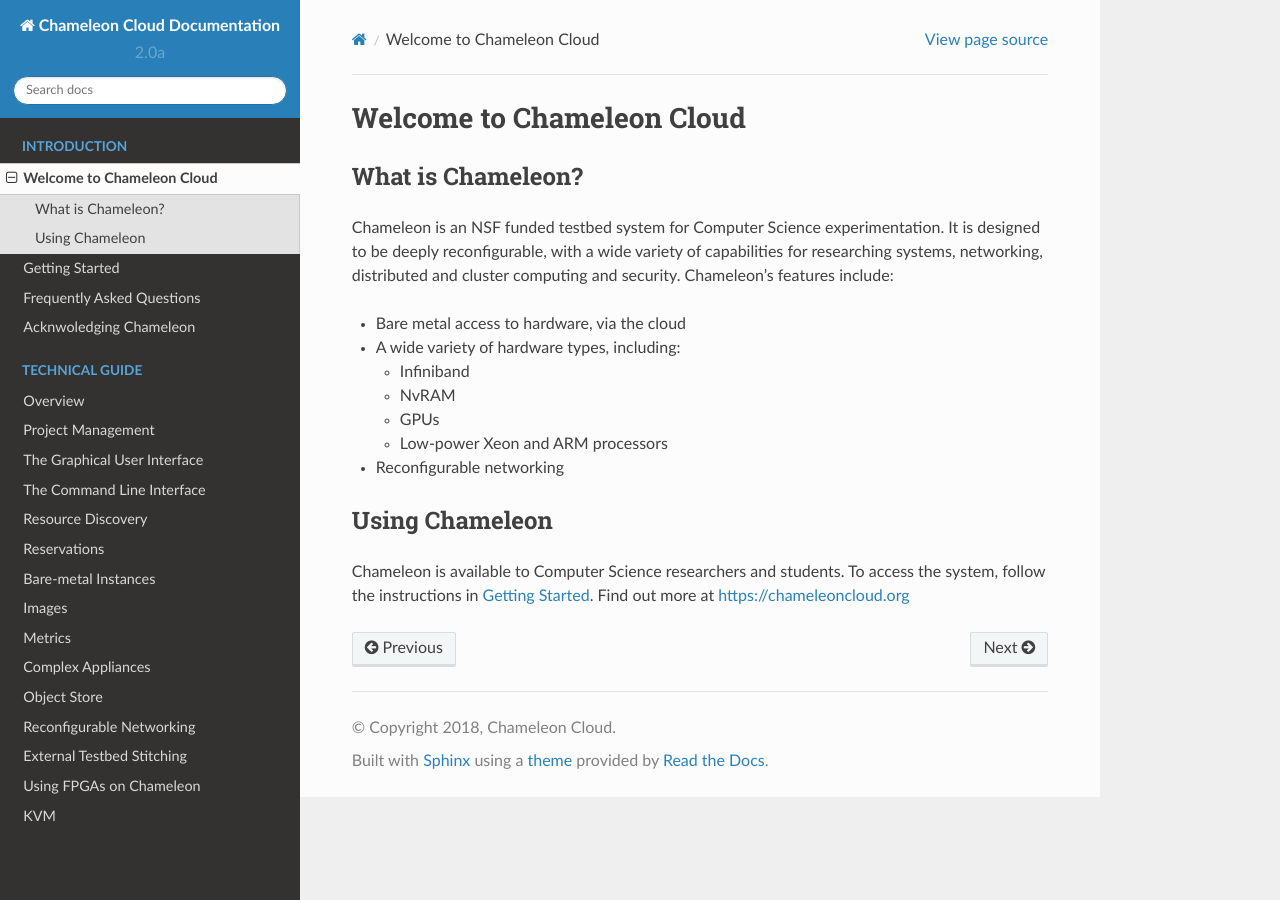
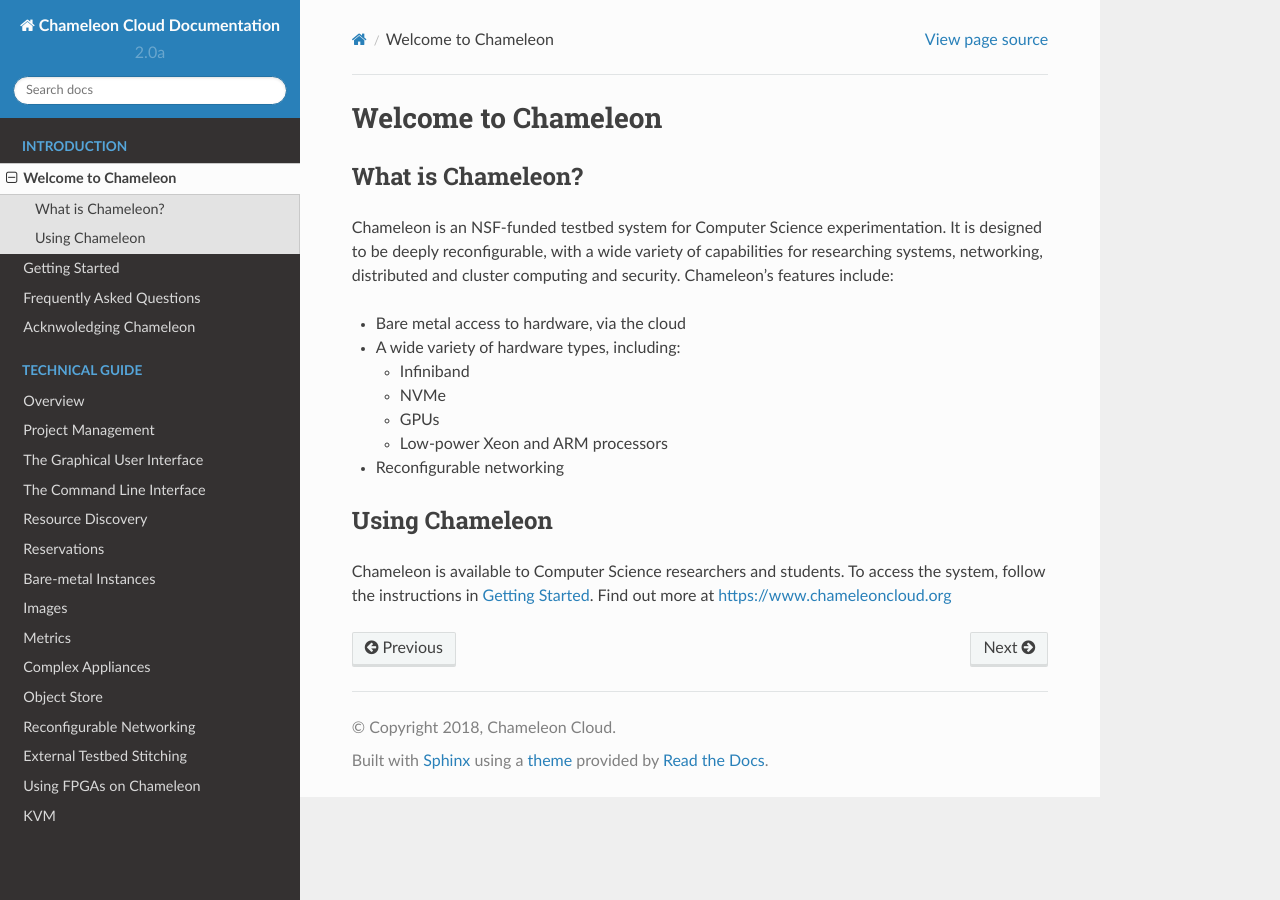
Before and after one commit to ChameleonCloud/docs, a Sphinx documentation site: the page built from source/index.rst, in a window 1280 px wide. Built offline with Sphinx 7.4.7 and the Read the Docs theme 2.0.0, drawn with Linux system fonts in a browser that asks for light colours.

Commit message:
Add small tweaks to the welcome page

```diff
--- a/source/index.rst
+++ b/source/index.rst
@@ -1,12 +1,12 @@
-==========================
-Welcome to Chameleon Cloud
-==========================
+====================
+Welcome to Chameleon
+====================
 
 
 What is Chameleon?
 __________________
 
-Chameleon is an NSF funded testbed system for Computer Science experimentation. It is designed to
+Chameleon is an NSF-funded testbed system for Computer Science experimentation. It is designed to
 be deeply reconfigurable, with a wide variety of capabilities for researching systems, networking,
 distributed and cluster computing and security. Chameleon's features include:
 
@@ -14,7 +14,7 @@ distributed and cluster computing and security. Chameleon's features include:
 * A wide variety of hardware types, including:
 
   * Infiniband
-  * NvRAM
+  * NVMe
   * GPUs
   * Low-power Xeon and ARM processors
 
@@ -24,4 +24,4 @@ Using Chameleon
 _______________
 
 Chameleon is available to Computer Science researchers and students. To access the system, follow the
-instructions in :doc:`getting-started/index`. Find out more at https://chameleoncloud.org
+instructions in :doc:`getting-started/index`. Find out more at https://www.chameleoncloud.org
```
